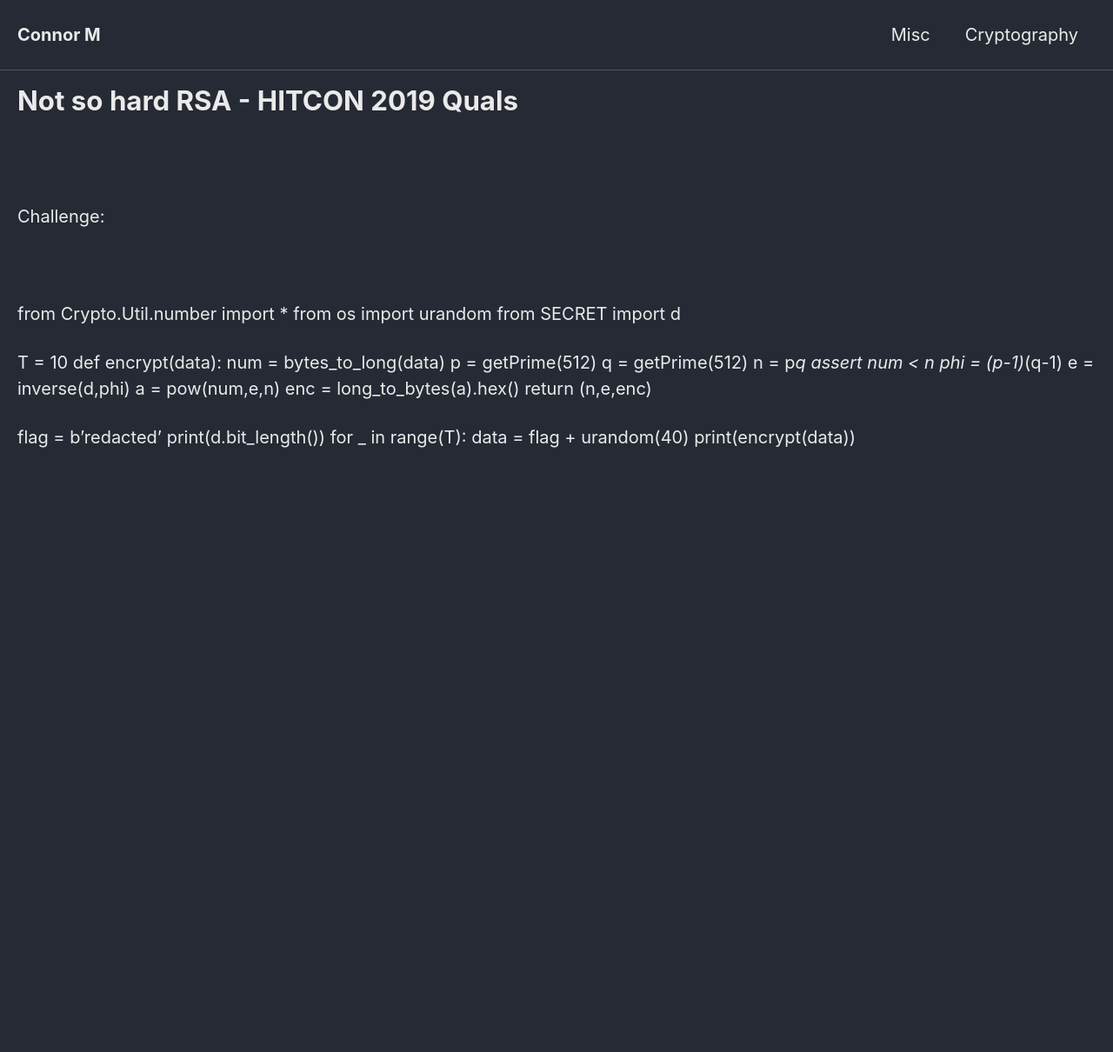
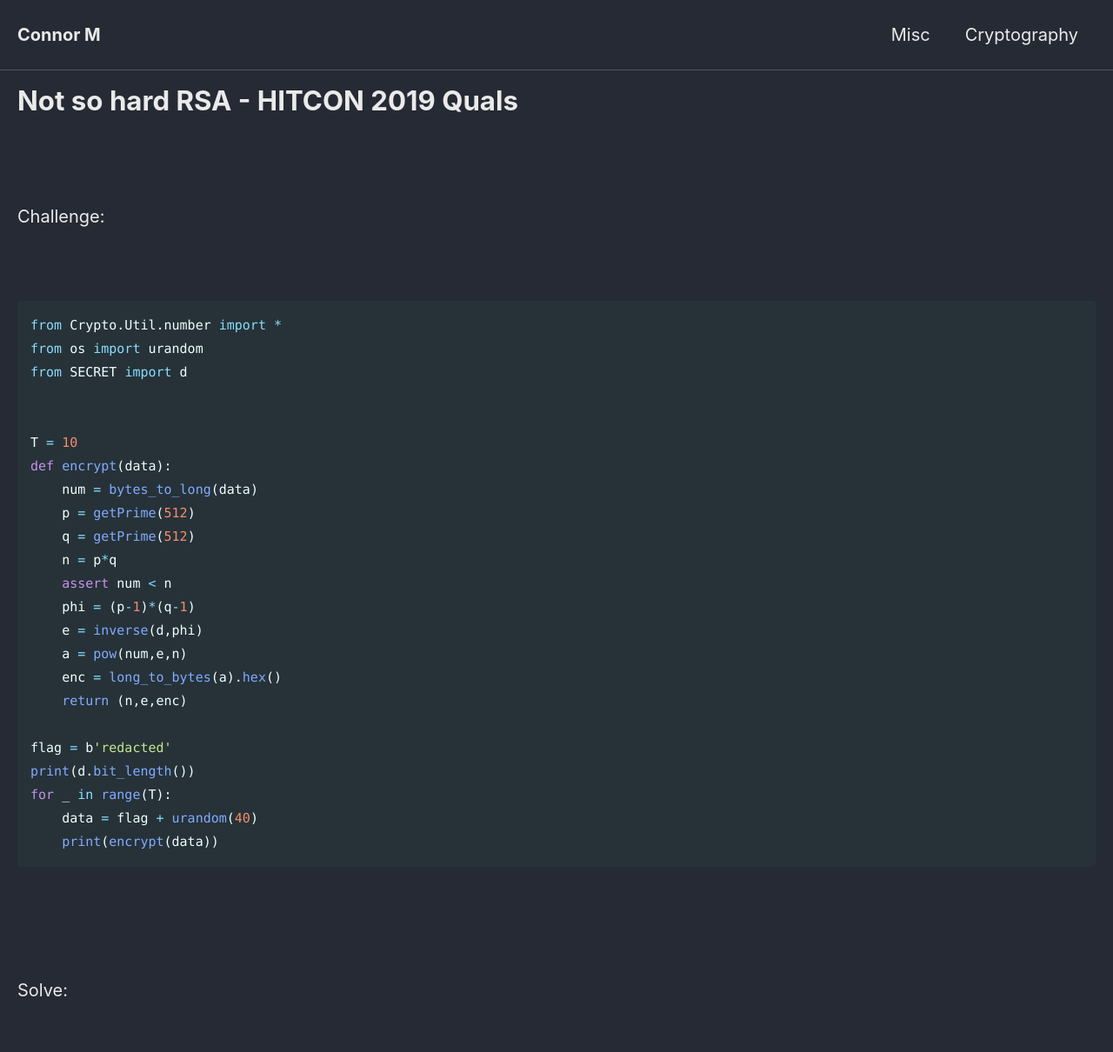
Before and after one commit to Connor-McCartney/Connor-McCartney.github.io, a Jekyll site: the page built from _pages/cryptography/other/Not-so-hard-RSA-HITCON-2019-Quals.md, in a window 1280 px wide. Shown: the whole page at 87% size. Built offline with Jekyll 4.4.1, drawn with Linux system fonts in a browser that asks for light colours; cached includes are drawn as plain includes; before the commit the page ends 900 px from its top, so only the background shows below that.

Commit message:
Update Not-so-hard-RSA-HITCON-2019-Quals.md

````diff
--- a/_pages/cryptography/other/Not-so-hard-RSA-HITCON-2019-Quals.md
+++ b/_pages/cryptography/other/Not-so-hard-RSA-HITCON-2019-Quals.md
@@ -11,6 +11,7 @@ Challenge:
 
 <br>
 
+```python
 from Crypto.Util.number import *
 from os import urandom
 from SECRET import d
@@ -34,3 +35,10 @@ print(d.bit_length())
 for _ in range(T):
     data = flag + urandom(40)
     print(encrypt(data))
+```
+
+<br>
+
+<br>
+
+Solve:
````
